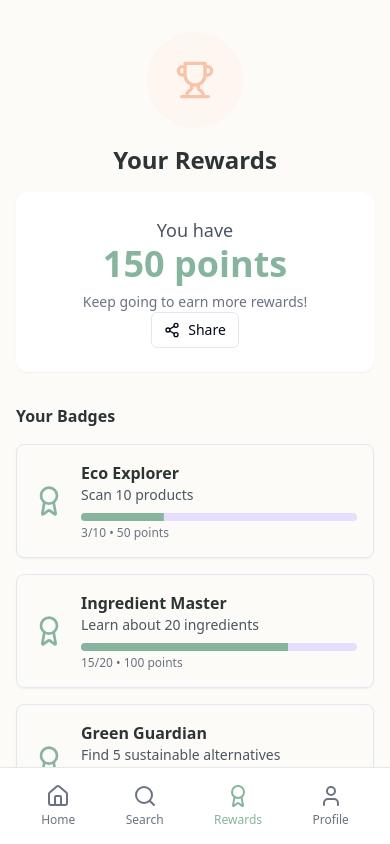
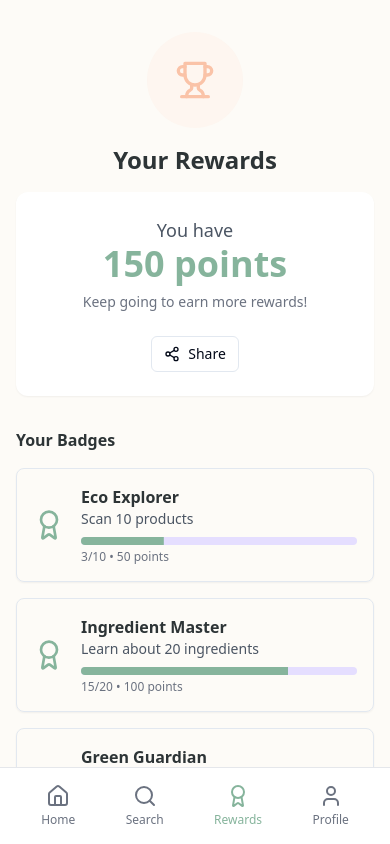
Before and after one commit to Usmanyousaf88/Beautyscanner, a React (Vite) app: page /rewards in a window 390 px wide. Shown: the top 844 px of the page. Built offline with nearby package versions, Linux system fonts and the light colour scheme.

Commit message:
Update ShareButton spacing and responsiveness
Adjusted the spacing in the ShareButton component's description for better visual clarity and improved responsiveness to enhance user experience on various screen sizes.
[skip gpt_engineer]

```diff
--- a/src/pages/Rewards.tsx
+++ b/src/pages/Rewards.tsx
@@ -177,11 +177,13 @@ const Rewards = () => {
             <p className="text-4xl font-bold text-primary animate-fade-in">
               {totalPoints} points
             </p>
-            <p className="text-sm text-gray-500 mt-2">Keep going to earn more rewards!</p>
-            <ShareButton
-              title="Check out my GreenBeauty rewards!"
-              text={`I've earned ${totalPoints} points on GreenBeauty! Join me in making sustainable beauty choices.`}
-            />
+            <p className="text-sm text-gray-500 mt-2 mb-6">Keep going to earn more rewards!</p>
+            <div className="flex justify-center">
+              <ShareButton
+                title="Check out my GreenBeauty rewards!"
+                text={`I've earned ${totalPoints} points on GreenBeauty! Join me in making sustainable beauty choices.`}
+              />
+            </div>
           </div>
         </div>
 
```
